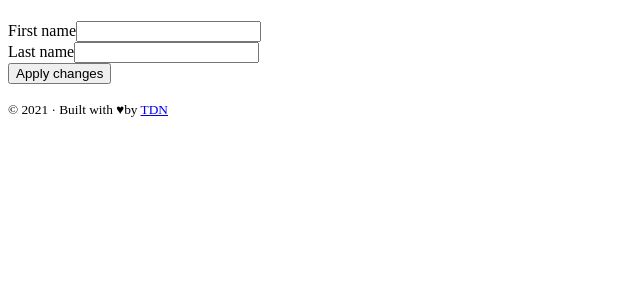
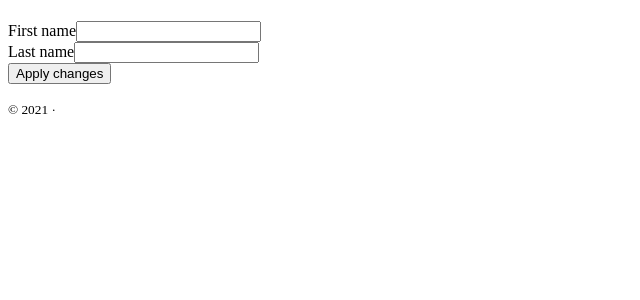
Before and after one commit to Fournier-Paul/Panterest, a Symfony app: template templates/account/edit.html.twig in a window 1280 px wide. Shown: the part 137-437 px from the top of the page, without its empty margins (0-640 px from the left). Run offline with Twig, Linux system fonts and the light colour scheme; the template is opened without the code that fills it, so the values that code supplies are empty; form fields are guessed from the names that the template uses; some libraries are stand-ins or nearby versions.

Commit message:
Update _footer.html.twig
Delete text

```diff
--- a/templates/layouts/partials/_footer.html.twig
+++ b/templates/layouts/partials/_footer.html.twig
@@ -2,7 +2,6 @@
     <p class="text-muted">
     <small>
     &copy; {{'now'|date('Y')}} &middot;
-    Built with <span class="text-danger">&hearts;</span>by <a href="https://teachersdunet.com">TDN</a>
     </small>
     </p>
 </footer>
```
